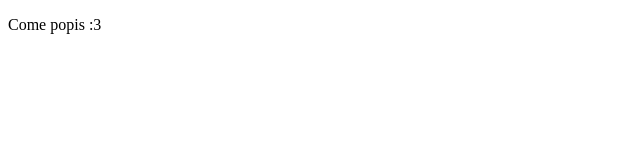
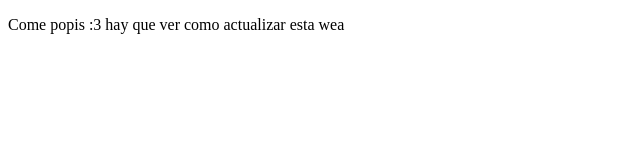
Before and after one commit to adpaginaweb/AD, a plain HTML site: page index.html in a window 1280 px wide. Shown: the whole page, without its empty margins (0-640 px from the left). Drawn offline with Linux system fonts and the light colour scheme.

Commit message:
Update index.html

```diff
--- a/index.html
+++ b/index.html
@@ -9,6 +9,7 @@
 <body>
     <p>
         Come popis :3
+        hay que ver como actualizar esta wea
     </p>
 </body>
 </html>
```
